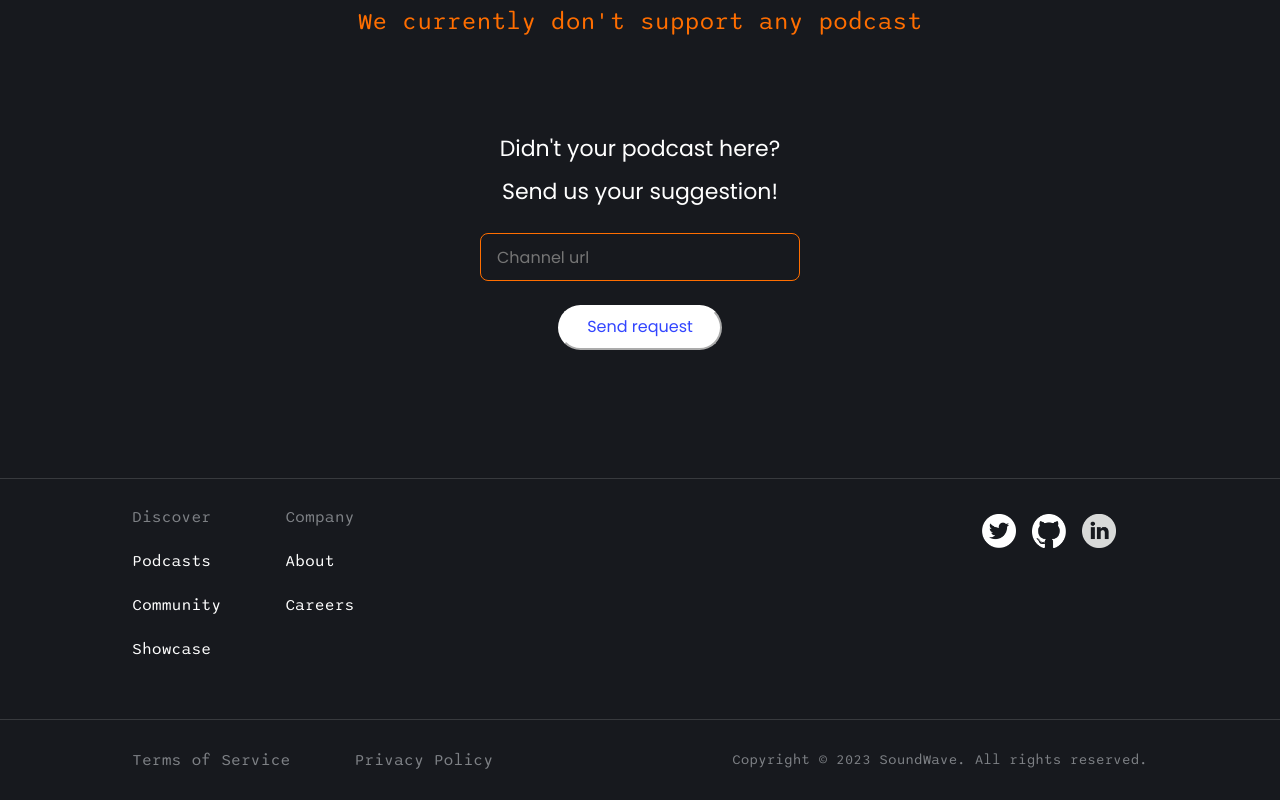
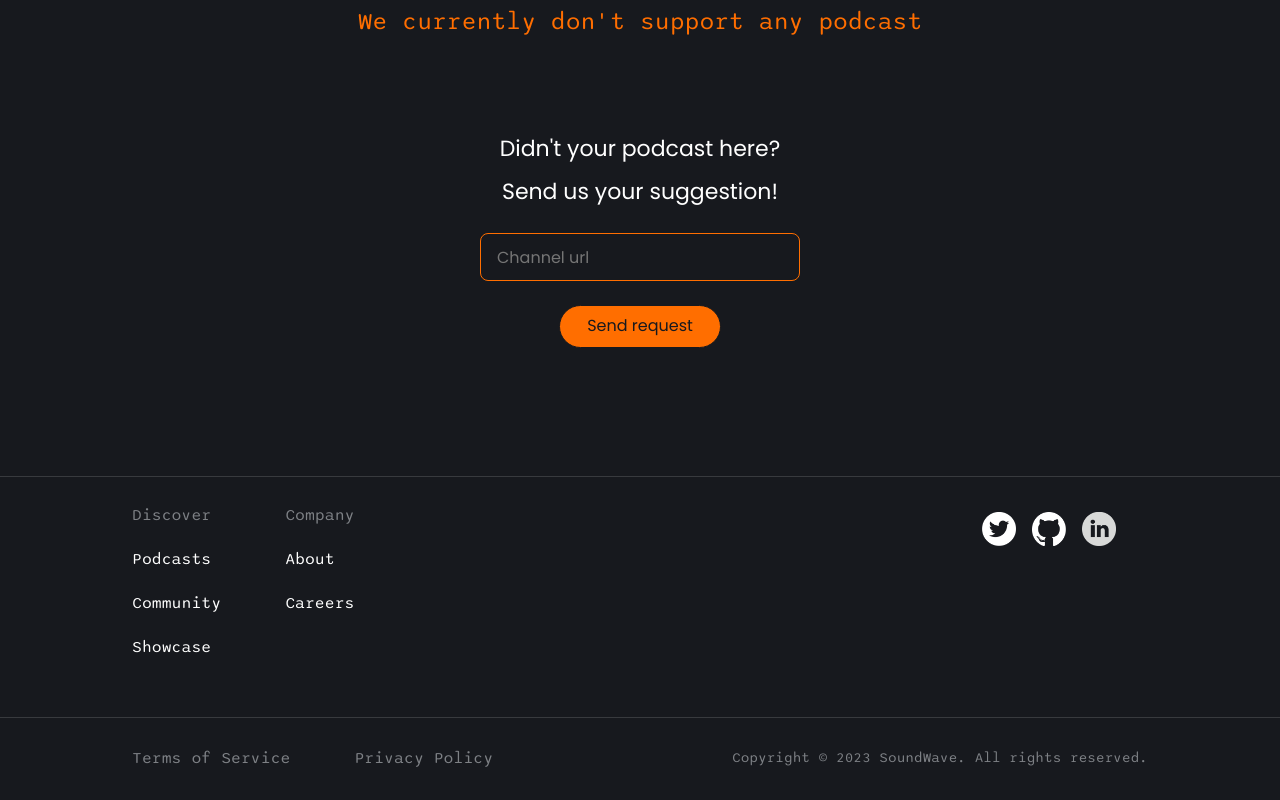
Before and after one commit to gabrielccarvalho/SoundWave, a Next.js app: page /podcasts in a window 1280 px wide. Shown: the part 1025-1825 px from the top of the page. Built offline with nearby package versions, Linux system fonts and the light colour scheme.

Commit message:
:bug: fix: fix button color

```diff
--- a/src/components/Button.tsx
+++ b/src/components/Button.tsx
@@ -8,10 +8,13 @@ interface iButton {
   name: string
   onClick?: React.MouseEventHandler<HTMLButtonElement>
   redirect?: string
+  color?: string
+  bgColor?: string
 }
 
-const Component = styled.button`
-  background-color: ${colors.primary.text};
+const Component = styled.button<{bgColor: string}>`
+  background-color: ${props => props.bgColor};
+  border: 1px solid ${colors.primary.background};
   border-radius: 50px;
   padding: 0.2rem 1rem;
 
@@ -24,18 +27,18 @@ const Component = styled.button`
   }
 `
 
-const Button = ({ name, onClick, redirect }: iButton) => {
+const Button = ({ name, onClick, redirect, color = colors.primary.highlight.blue, bgColor = colors.primary.text }: iButton) => {
   return (
     <>
       {redirect ? (
         <a href={redirect} target='_blank'>
-          <Component onClick={onClick}>
-            <Text name={name} color={colors.primary.highlight.blue} fontSize='16px' />
+          <Component onClick={onClick} bgColor={bgColor}>
+            <Text name={name} color={color} fontSize='16px' />
           </Component>
         </a>
       ) : (
-        <Component onClick={onClick}>
-          <Text name={name} color={colors.primary.highlight.blue} fontSize='16px' />
+        <Component onClick={onClick} bgColor={bgColor}>
+          <Text name={name} color={color} fontSize='16px' />
         </Component>
       )}
     </>
--- a/src/components/Input.tsx
+++ b/src/components/Input.tsx
@@ -46,9 +46,20 @@ const Input = ({ label, placeholder, submit }: iInput) => {
   return (
     <Container>
       <Text name={label} fontSize='22px' />
-      <InputField type='text' id='text' placeholder={placeholder} value={value} onChange={e => setValue(e.currentTarget.value)} />
+      <InputField
+        type='text'
+        id='text'
+        placeholder={placeholder}
+        value={value}
+        onChange={e => setValue(e.currentTarget.value)}
+      />
       {submit && (
-        <Button name={submit} redirect={`mailto:contact@soundwave.com.br?subject=Podcast suggestion&body=${value}`}/>
+        <Button
+          name={submit}
+          redirect={`mailto:contact@soundwave.com.br?subject=Podcast suggestion&body=${value}`}
+          color={colors.primary.background}
+          bgColor={colors.primary.highlight.orange}
+        />
       )}
     </Container>
   )
```
